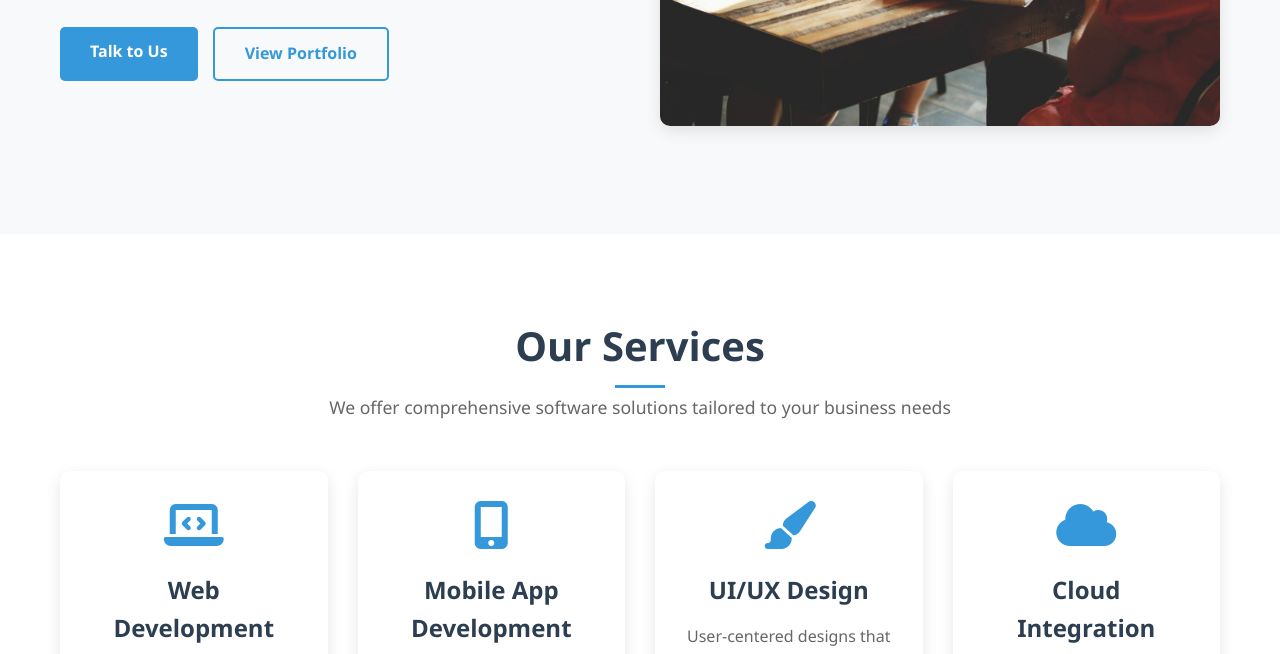
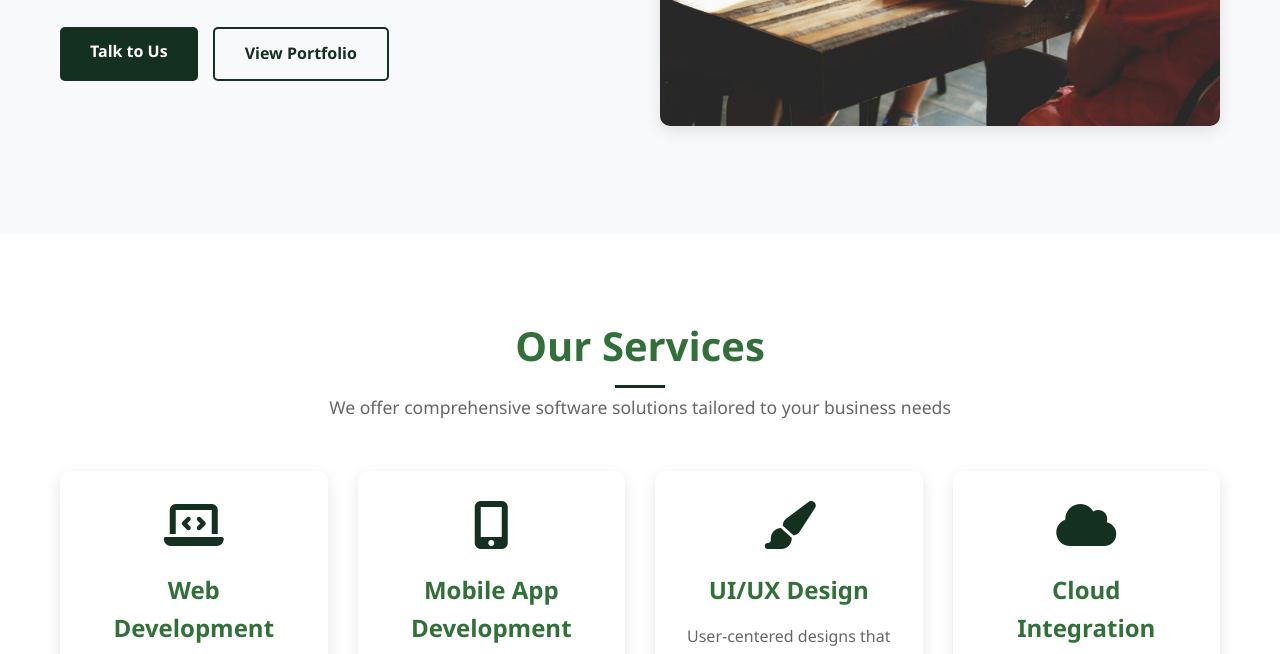
Before and after one commit to rahmausff/software-company, a plain HTML site: page index.html in a window 1280 px wide. Shown: the part 397-1051 px from the top of the page. Drawn offline with Linux system fonts and the light colour scheme.

Commit message:
Add files via upload

```diff
--- a/styles.css
+++ b/styles.css
@@ -1,7 +1,7 @@
 /* Global Styles */
 :root {
-    --primary-color: #3498db;
-    --secondary-color: #2c3e50;
+    --primary-color: #133020;
+    --secondary-color: #327039;
     --accent-color: #e74c3c;
     --light-color: #f8f9fa;
     --dark-color: #343a40;
```
